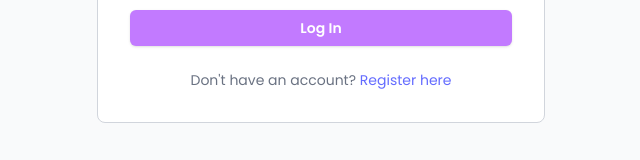
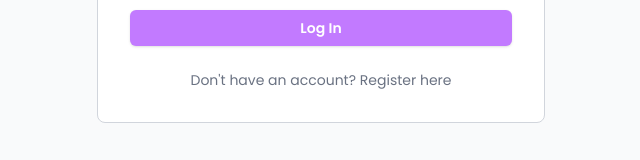
Before and after one commit to Boniface-software-dev/Ticksy-Frontend, a React (Vite) app: page /login in a window 1280 px wide. Shown: the part 504-664 px from the top of the page, without its empty margins (319-959 px from the left). Built offline with nearby package versions, Linux system fonts and the light colour scheme.

Commit message:
Refactor styling for pages

```diff
--- a/src/index.css
+++ b/src/index.css
@@ -1,50 +1,62 @@
 @import "tailwindcss";
 
-
 :root {
-  font-family: "Poppins";
+  font-family: "Poppins", sans-serif;
   line-height: 1.5;
   font-weight: 400;
-
-  color-scheme: light dark;
-  color: rgba(255, 255, 255, 0.87);
   background-color: #f3f3f5;
-
   font-synthesis: none;
   text-rendering: optimizeLegibility;
   -webkit-font-smoothing: antialiased;
   -moz-osx-font-smoothing: grayscale;
 }
 
-a {
-  font-weight: 500;
-  color: #646cff;
-  text-decoration: inherit;
-}
-a:hover {
-  color: #535bf2;
+body {
+  color: #1f2937;
+  background-color: #f3f3f5;
 }
 
-h1 {
-  font-size: 3.2em;
-  line-height: 1.1;
+.logo {
+  height: 6em;
+  padding: 1.5em;
+  will-change: filter;
+  transition: filter 300ms;
+}
+.logo:hover {
+  filter: drop-shadow(0 0 2em #646cffaa);
+}
+.logo.react:hover {
+  filter: drop-shadow(0 0 2em #61dafbaa);
 }
 
-/* button {
-  border-radius: 8px;
-  border: 1px solid transparent;
-  padding: 0.6em 1.2em;
-  font-size: 1em;
-  font-weight: 500;
-  font-family: inherit;
-  background-color: #bf80ff;
-  cursor: pointer;
-  transition: border-color 0.25s;
+@keyframes logo-spin {
+  from {
+    transform: rotate(0deg);
+  }
+  to {
+    transform: rotate(360deg);
+  }
 }
-button:hover {
-  border-color: #9747ff;
+
+@media (prefers-reduced-motion: no-preference) {
+  a:nth-of-type(2) .logo {
+    animation: logo-spin infinite 20s linear;
+  }
 }
-button:focus,
-button:focus-visible {
-  outline: 4px auto -webkit-focus-ring-color;
-} */
+
+a {
+  text-decoration: none;
+  color: inherit;
+}
+
+a:hover {
+  text-decoration: underline;
+}
+
+.card {
+  padding: 2em;
+}
+
+.read-the-docs {
+  color: #888;
+}
--- a/src/pages/LandingPage.jsx
+++ b/src/pages/LandingPage.jsx
@@ -106,7 +106,7 @@ const LandingPage = () => {
         </div>
       </section>
 
-    <section id="features" className="py-20 px-6 bg-[#F3F3F5] font-poppins">
+      <section id="features" className="py-20 px-6 bg-[#F3F3F5] text-black font-poppins">
         <div className="max-w-6xl mx-auto">
           <h2 className="text-3xl font-extrabold text-center text-[#9747FF] mb-12">
             Our Core Features
@@ -147,7 +147,7 @@ const LandingPage = () => {
             ].map((feature, i) => (
               <div
                 key={i}
-          className="bg-white p-6 rounded-xl border-l-4 border-[#9747FF] shadow hover:shadow-md transition text-center"
+                className="bg-white p-6 rounded-xl border-l-4 border-[#9747FF] shadow hover:shadow-md transition text-center text-black"
               >
                 <div className="text-[#9747FF] text-4xl mb-4 flex justify-center">
                   {feature.icon}
@@ -162,7 +162,7 @@ const LandingPage = () => {
         </div>
       </section>
 
-      <section className="py-20 px-6 bg-white font-poppins">
+      <section className="py-20 px-6 bg-white text-black font-poppins">
         <div className="max-w-7xl mx-auto">
           <h2 className="text-3xl font-extrabold text-center mb-12 text-[#9747FF]">
             Featured Events
@@ -177,7 +177,7 @@ const LandingPage = () => {
               {events.map((event) => (
                 <div
                   key={event.id}
-            className="bg-white rounded-2xl shadow-md hover:shadow-xl transform hover:-translate-y-1 transition duration-300 flex flex-col overflow-hidden"
+                  className="bg-white rounded-2xl shadow-md hover:shadow-xl transform hover:-translate-y-1 transition duration-300 flex flex-col overflow-hidden text-black"
                 >
                   <img
                     src={event.image_url}
@@ -218,14 +218,10 @@ const LandingPage = () => {
         </div>
       </section>
 
-        <section id="how-it-works" className="bg-[#F3F3F5] py-20 px-6 font-poppins">
+      <section id="how-it-works" className="bg-[#F3F3F5] py-20 px-6 text-black font-poppins">
         <div className="max-w-6xl mx-auto text-center">
-          <h2 className="text-4xl font-bold text-[#9747FF] mb-4">
-            How It Works
-          </h2>
-          <p className="text-lg text-gray-500 mb-16">
-            Get started in just four easy steps
-          </p>
+          <h2 className="text-4xl font-bold text-[#9747FF] mb-4">How It Works</h2>
+          <p className="text-lg text-gray-500 mb-16">Get started in just four easy steps</p>
           <div className="grid grid-cols-1 md:grid-cols-4 gap-12 relative">
             <div className="hidden md:block absolute top-12 left-0 w-full h-1 bg-indigo-100 z-0"></div>
             {["Sign Up Your Way", "Discover or Host", "Book Instantly", "Attend & Enjoy"].map(
@@ -234,18 +230,14 @@ const LandingPage = () => {
                   <div className="w-16 h-16 mx-auto rounded-full bg-[#9747FF] text-white flex items-center justify-center text-xl font-bold shadow-lg">
                     {index + 1}
                   </div>
-                  <h3 className="text-xl font-semibold text-gray-800 mt-4 mb-2">
-                    {title}
-                  </h3>
+                  <h3 className="text-xl font-semibold text-gray-800 mt-4 mb-2">{title}</h3>
                   <p className="text-gray-600 text-sm">
-                    {
-                      [
+                    {[
                       "Join Ticksy as an event organizer or attendee — quick, easy and free.",
                       "Find events you love — or host your own with custom ticket options.",
                       "Secure your spot fast with MPESA payments and instant ticket delivery.",
                       "Get reminders, show up, and enjoy your event — then leave a review!",
-                      ][index]
-                    }
+                    ][index]}
                   </p>
                 </div>
               )
@@ -254,8 +246,7 @@ const LandingPage = () => {
         </div>
       </section>
 
-      {/* FAQ Section */}
-      <section id="faqs" className="bg-white py-20 px-5">
+      <section id="faqs" className="bg-white py-20 px-5 text-black">
         <div className="max-w-6xl mx-auto">
           <h2 className="text-3xl font-semibold text-[#9747FF] mb-10 text-center md:text-left">
             FAQs: What Ticksy Users Ask Most
@@ -270,32 +261,37 @@ const LandingPage = () => {
               />
             </div>
 
-            <div className="md:w-1/2 space-y-4">
+            <div className="md:w-1/2 space-y-4 text-black">
               {[
                 {
                   id: "createEvent",
                   question: "How do I create an event on Ticksy?",
-                  answer: 'Just sign in as an organizer, go to "Create Event," and fill out your event details including location, time, and ticket types. It only takes a few minutes.',
+                  answer:
+                    'Just sign in as an organizer, go to "Create Event," and fill out your event details including location, time, and ticket types. It only takes a few minutes.',
                 },
                 {
                   id: "buyWithoutSignup",
                   question: "Can I buy tickets without signing up?",
-                  answer: "No — to book a ticket, you must first sign in to your Ticksy account. This helps us securely manage your bookings and ensure instant confirmation.",
+                  answer:
+                    "No — to book a ticket, you must first sign in to your Ticksy account. This helps us securely manage your bookings and ensure instant confirmation.",
                 },
                 {
                   id: "paymentMethods",
                   question: "What payment methods are supported?",
-                  answer: "Ticksy uses MPESA STK Push, allowing you to pay directly from your phone. You'll receive a prompt to enter your PIN and confirm instantly.",
+                  answer:
+                    "Ticksy uses MPESA STK Push, allowing you to pay directly from your phone. You'll receive a prompt to enter your PIN and confirm instantly.",
                 },
                 {
                   id: "trackSales",
                   question: "How can organizers track sales?",
-                  answer: "Organizers can track sales in real-time through the Ticksy dashboard, which provides detailed analytics on ticket purchases, revenue, and attendee information.",
+                  answer:
+                    "Organizers can track sales in real-time through the Ticksy dashboard, which provides detailed analytics on ticket purchases, revenue, and attendee information.",
                 },
                 {
                   id: "pastTickets",
                   question: "Where do I find my past tickets?",
-                  answer: 'All your past tickets are stored in the "My Tickets" section of your Ticksy account. You can access them anytime by logging in and navigating to this section.',
+                  answer:
+                    'All your past tickets are stored in the "My Tickets" section of your Ticksy account. You can access them anytime by logging in and navigating to this section.',
                 },
               ].map((item) => (
                 <div
@@ -306,17 +302,13 @@ const LandingPage = () => {
                     className="w-full flex justify-between items-center text-left"
                     onClick={() => toggleItem(item.id)}
                   >
-                    <span className="font-medium text-gray-800 text-base">
-                      {item.question}
-                    </span>
+                    <span className="font-medium text-gray-800 text-base">{item.question}</span>
                     <span className="text-[#9747FF] text-xl font-bold">
                       {expandedItems[item.id] ? "−" : "+"}
                     </span>
                   </button>
                   {expandedItems[item.id] && (
-                    <p className="mt-3 text-gray-600 text-sm leading-relaxed">
-                      {item.answer}
-                    </p>
+                    <p className="mt-3 text-gray-600 text-sm leading-relaxed">{item.answer}</p>
                   )}
                 </div>
               ))}
@@ -330,5 +322,4 @@ const LandingPage = () => {
   );
 };
 
-
 export default LandingPage;
```
Lines whose indentation alone changed are shown as unchanged.
